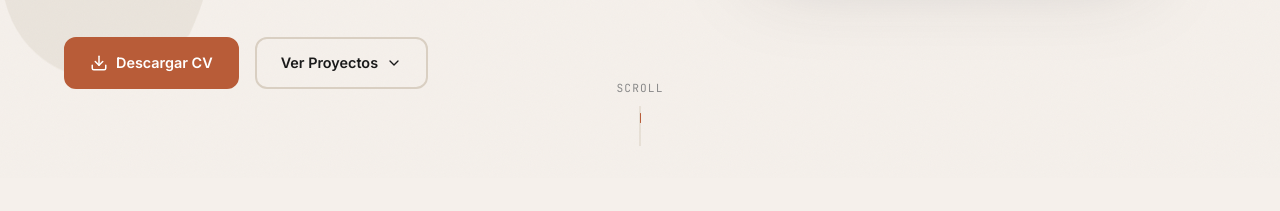
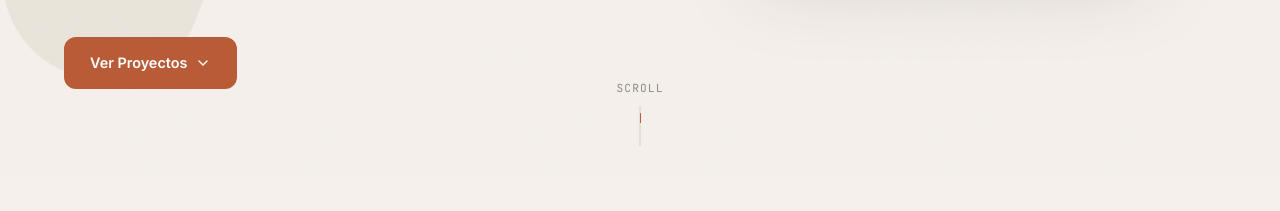
Before and after one commit to DanielGerardoHC/Personal_WebSite, an Astro site: page / in a window 1280 px wide. Shown: the part 622-833 px from the top of the page. Built offline with nearby package versions, Linux system fonts and the light colour scheme; Astro itself is replaced by a stand-in of ours.

Commit message:
eliminacion de boton de descargar cv y link de documentación de sentinelos

```diff
--- a/src/components/Hero.astro
+++ b/src/components/Hero.astro
@@ -1,5 +1,4 @@
 ---
-const cvUrl = "https://drive.google.com/file/d/1tUUd_vrl_cZ0LoMlFeEfVgkU-DboxvUx/view?usp=drive_link";
 const base = import.meta.env.BASE_URL === '/' ? '' : import.meta.env.BASE_URL;
 ---
 
@@ -33,11 +32,7 @@ const base = import.meta.env.BASE_URL === '/' ? '' : import.meta.env.BASE_URL;
         Estudiante de Ing. en Desarrollo de Software. Apasionado por la convergencia entre tecnologías de la información y operación, creando puentes entre el mundo industrial y digital.
       </p>
       <div class="hero-actions animate-on-scroll animate-delay-4">
-        <a href={cvUrl} target="_blank" class="btn btn-primary" rel="noopener noreferrer">
-          <svg xmlns="http://www.w3.org/2000/svg" width="18" height="18" viewBox="0 0 24 24" fill="none" stroke="currentColor" stroke-width="2" stroke-linecap="round" stroke-linejoin="round"><path d="M21 15v4a2 2 0 0 1-2 2H5a2 2 0 0 1-2-2v-4"/><polyline points="7 10 12 15 17 10"/><line x1="12" x2="12" y1="15" y2="3"/></svg>
-          Descargar CV
-        </a>
-        <a href="#projects" class="btn btn-outline">
+        <a href="#projects" class="btn btn-primary">
           Ver Proyectos
           <svg xmlns="http://www.w3.org/2000/svg" width="16" height="16" viewBox="0 0 24 24" fill="none" stroke="currentColor" stroke-width="2" stroke-linecap="round" stroke-linejoin="round"><path d="m6 9 6 6 6-6"/></svg>
         </a>
--- a/src/data/projects.ts
+++ b/src/data/projects.ts
@@ -41,8 +41,9 @@ export const projects: Project[] = [
     tags: ["Go", "Debian 13", "Suricata IPS", "NGFW", "Networking", "Linux"],
     images: [
     ],
+    liveUrl: "https://sentinelos.sentinelapps.net/",
     repoUrl: "#",
-    docsUrl: "#",
+    docsUrl: "https://sentinelos.sentinelapps.net/",
     featured: true,
   },
   // ───────────────────────────────────────────
```
